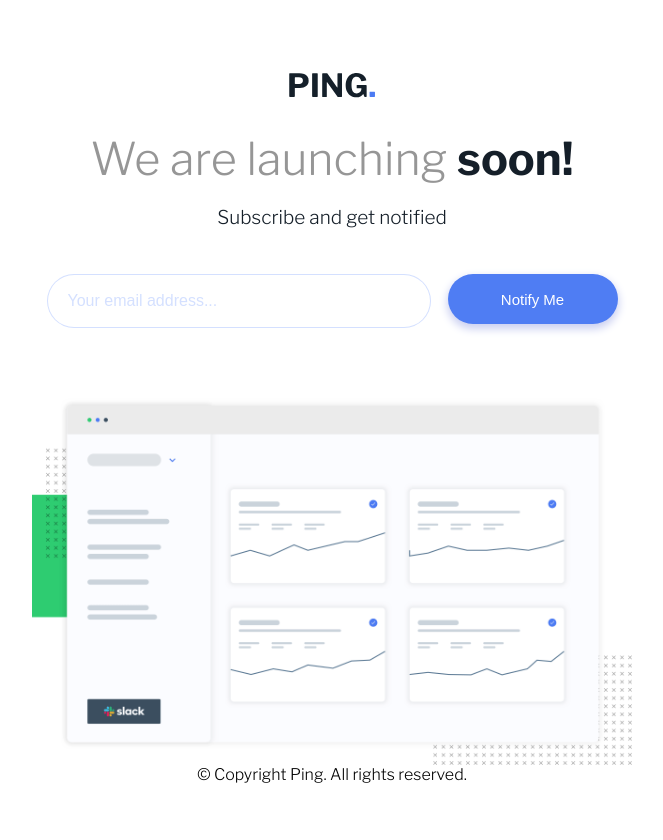
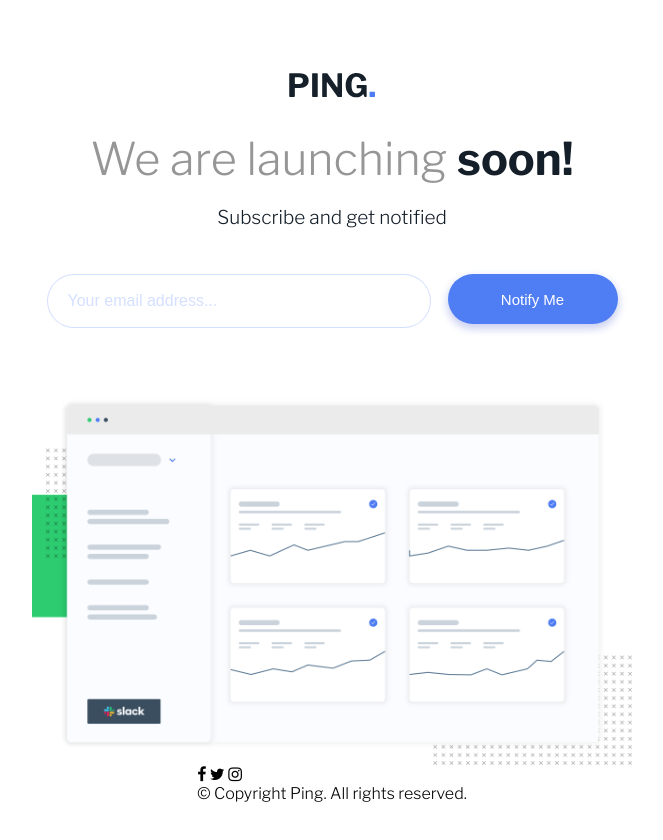
Before and after one commit to nirglus/ping-coming-soon-page-master, a plain HTML site: page index.html in a window 1280 px wide. Shown: the whole page, without its empty margins (308-971 px from the left). Drawn offline with nearby package versions, Linux system fonts and the light colour scheme.

Commit message:
add icons to footer

```diff
--- a/index.html
+++ b/index.html
@@ -7,6 +7,7 @@
   <link rel="icon" type="image/png" sizes="32x32" href="./images/favicon-32x32.png">
   <link rel="preconnect" href="https://fonts.googleapis.com">
   <link rel="preconnect" href="https://fonts.gstatic.com" crossorigin>
+  <link rel="stylesheet" href="https://cdnjs.cloudflare.com/ajax/libs/font-awesome/4.7.0/css/font-awesome.min.css">
   <link href="https://fonts.googleapis.com/css2?family=Libre+Franklin:wght@300;600;700&display=swap" rel="stylesheet">
   <title>Frontend Mentor | Ping coming soon page</title>
 </head>
@@ -23,7 +24,14 @@
         <button class="notifyBtn">Notify Me</button>
     </form>
     <img src="images/illustration-dashboard.png" alt="ping-dash" class="dashboard">
-    <footer>&copy; Copyright Ping. All rights reserved.</footer>
+    <footer>
+      <div class="icons">
+        <i class="fa fa-facebook" aria-hidden="true"></i>
+        <i class="fa fa-twitter" aria-hidden="true"></i>
+        <i class="fa fa-instagram" aria-hidden="true"></i>
+      </div>
+      &copy; Copyright Ping. All rights reserved.
+    </footer>
 <script src="main.js"></script>
 </body>
 </html>
```
